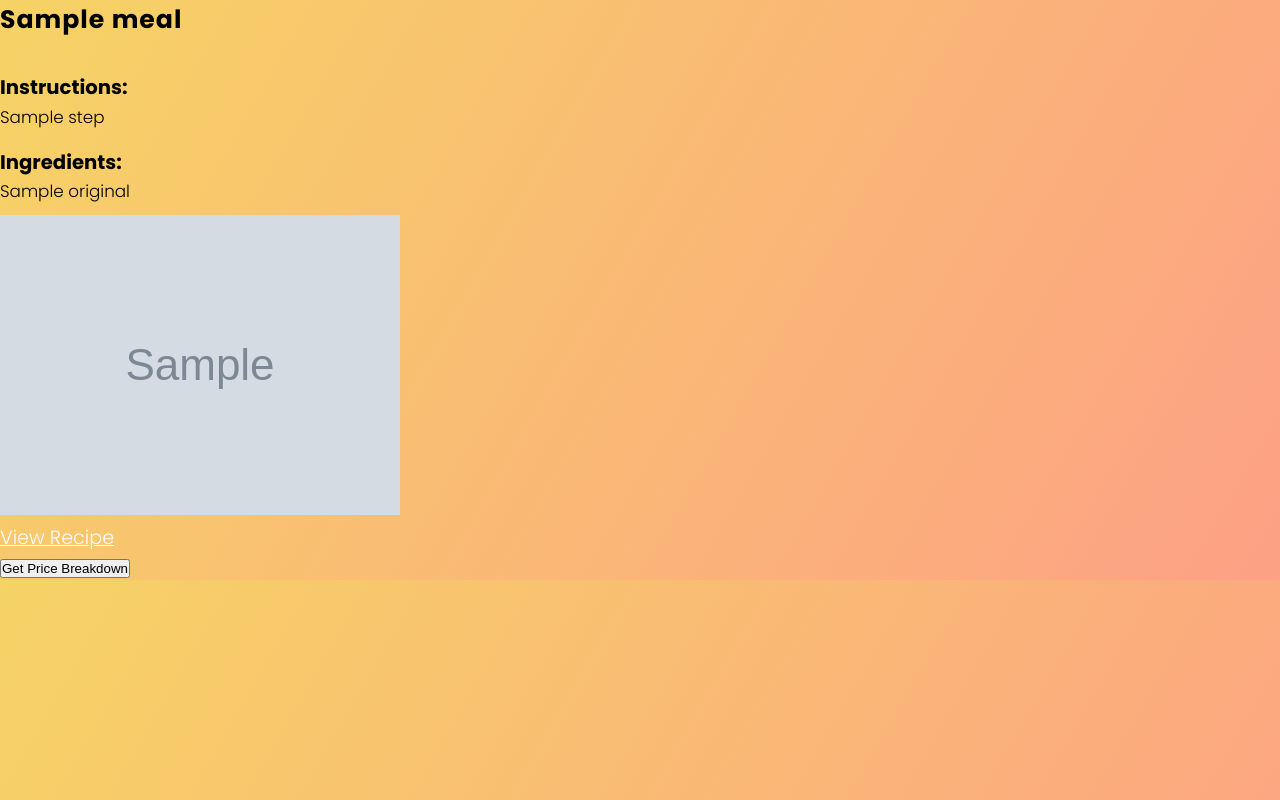
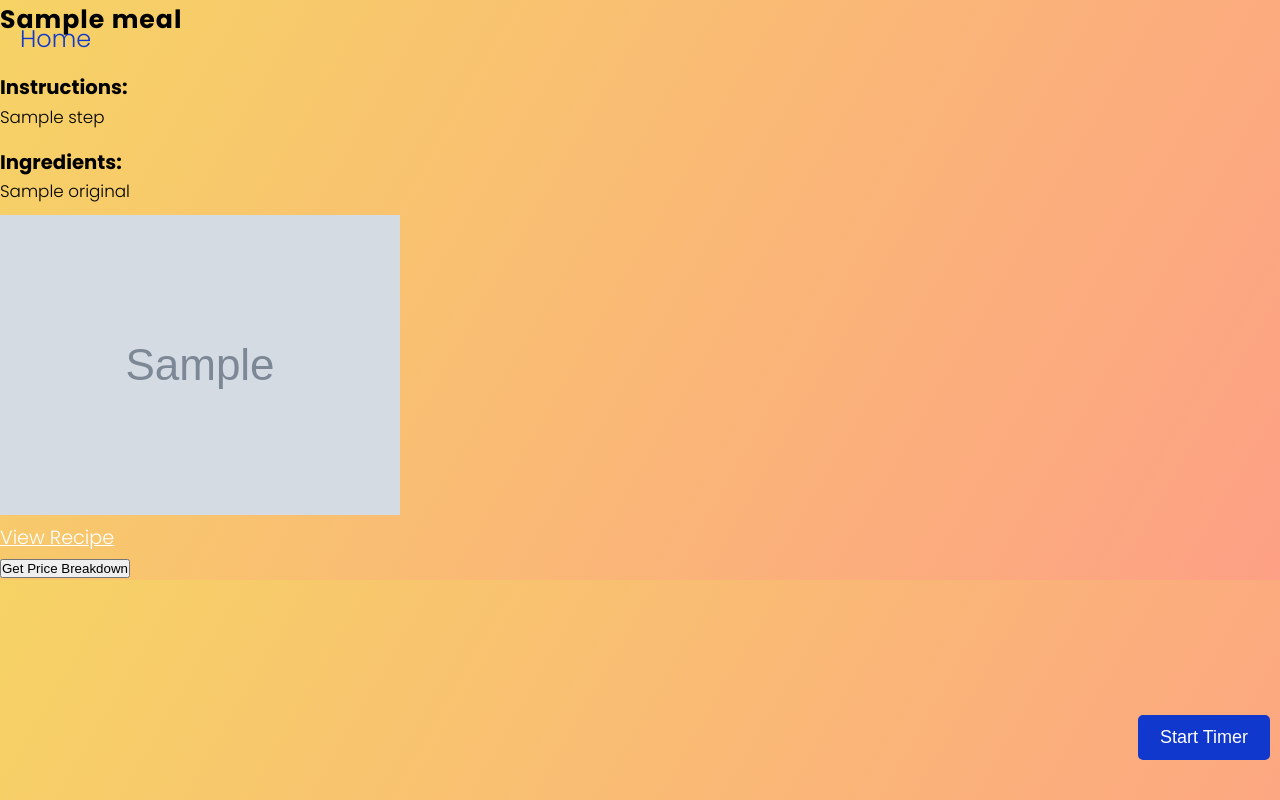
Before and after one commit to VU-AppliedProgramming/example-project, a Flask app: template front-end/templates/onerecipe.html in a window 1280 px wide. Run offline with Flask 3, Linux system fonts and the light colour scheme; the template is opened without the code that fills it: most values are stand-ins (such as "Sample title", 1, 10 or a date in 2020); grey boxes marked "Sample" are stand-in pictures.

Commit message:
added more template rendering and timer and home button to all pages

```diff
--- a/front-end/app.py
+++ b/front-end/app.py
@@ -35,11 +35,12 @@ def recipe(meal_id):
     print(meal)
     return render_template('onerecipe.html', meal=meal)
 
-@app.route('/api/random')
+@app.route('/api/random', methods=['POST'])
 def get_random_recipe():
     backend_url = f'{BACKEND_ENDPOINT}/api/random'
     response = requests.get(backend_url)
-    return jsonify(response.json())
+    meal = response.json()
+    return render_template('onerecipe.html', meal=meal)
 
 @app.route('/api/price_breakdown_widget/<int:meal_id>')
 def get_price_breakdown_widget(meal_id):
--- a/front-end/templates/onerecipe.html
+++ b/front-end/templates/onerecipe.html
@@ -9,6 +9,17 @@
     <link rel="stylesheet" href="https://cdnjs.cloudflare.com/ajax/libs/font-awesome/5.15.4/css/all.min.css">
     <!-- Link CSS file -->
     <link rel="stylesheet" type="text/css" href="http://127.0.0.1:5001/static/css/styles.css">
+    <a href="/" class="home-icon">Home</a>
+    <!-- <a href="/example" class="home-icon" style="margin-top: 10em;">Example</a>-->
+    <div class="timer-container">
+        <div class="timer-controls">
+            <button id="startButton">Start Timer</button>
+            <button id="pauseButton" style="display: none;">Pause Timer</button>
+            <button id="resetButton" style="display: none;">Reset Timer</button>
+            <button id="closeButton" style="display: none;">Close Timer</button>
+        </div>
+        <div id="timerDisplay"></div>
+    </div>
 </head>
 <body>
     <h2 class="recipe-title">{{ meal.title }}</h2>
```
Also changed, not shown: front-end/templates/index.html (+5 -2 lines).
